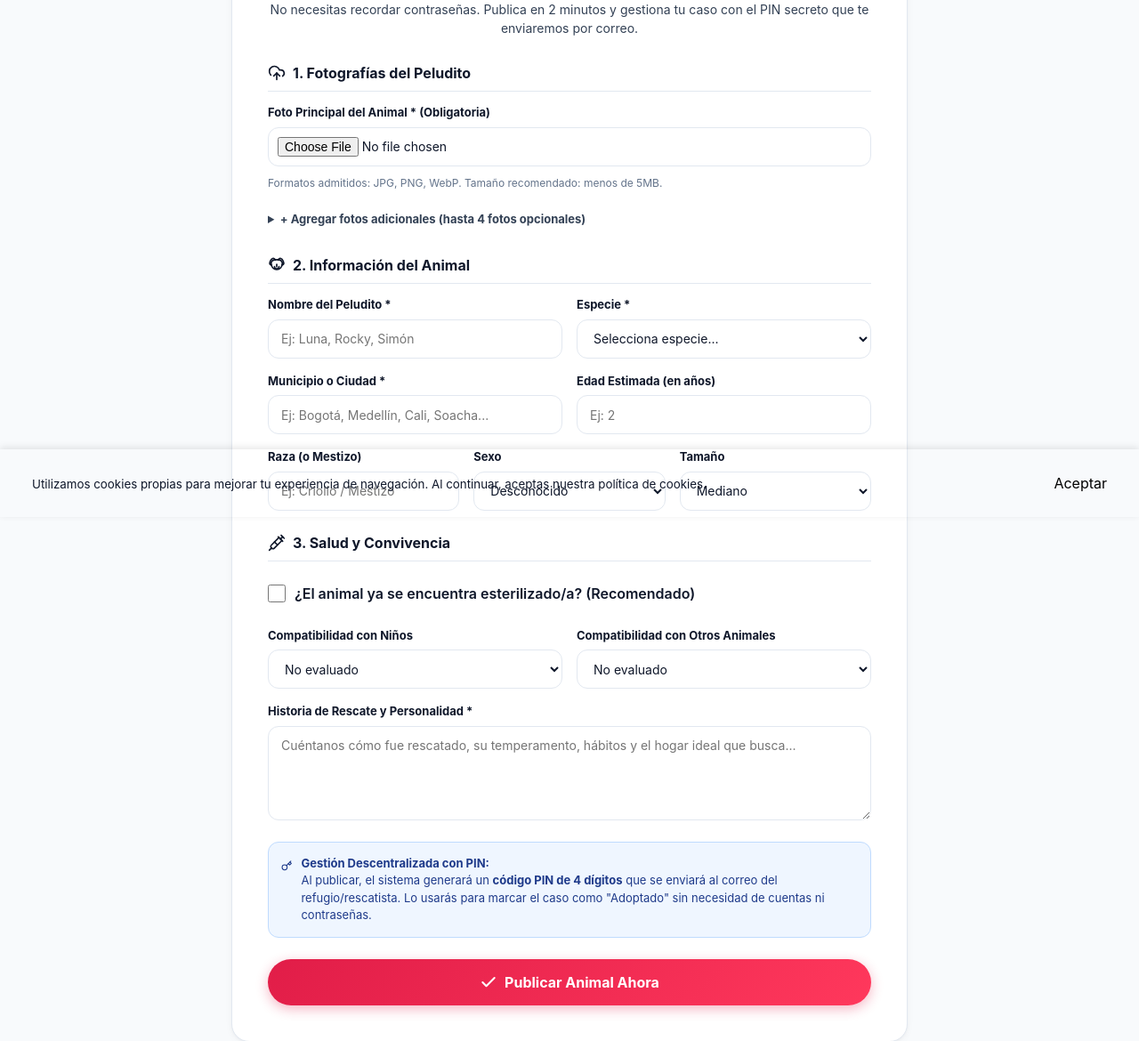
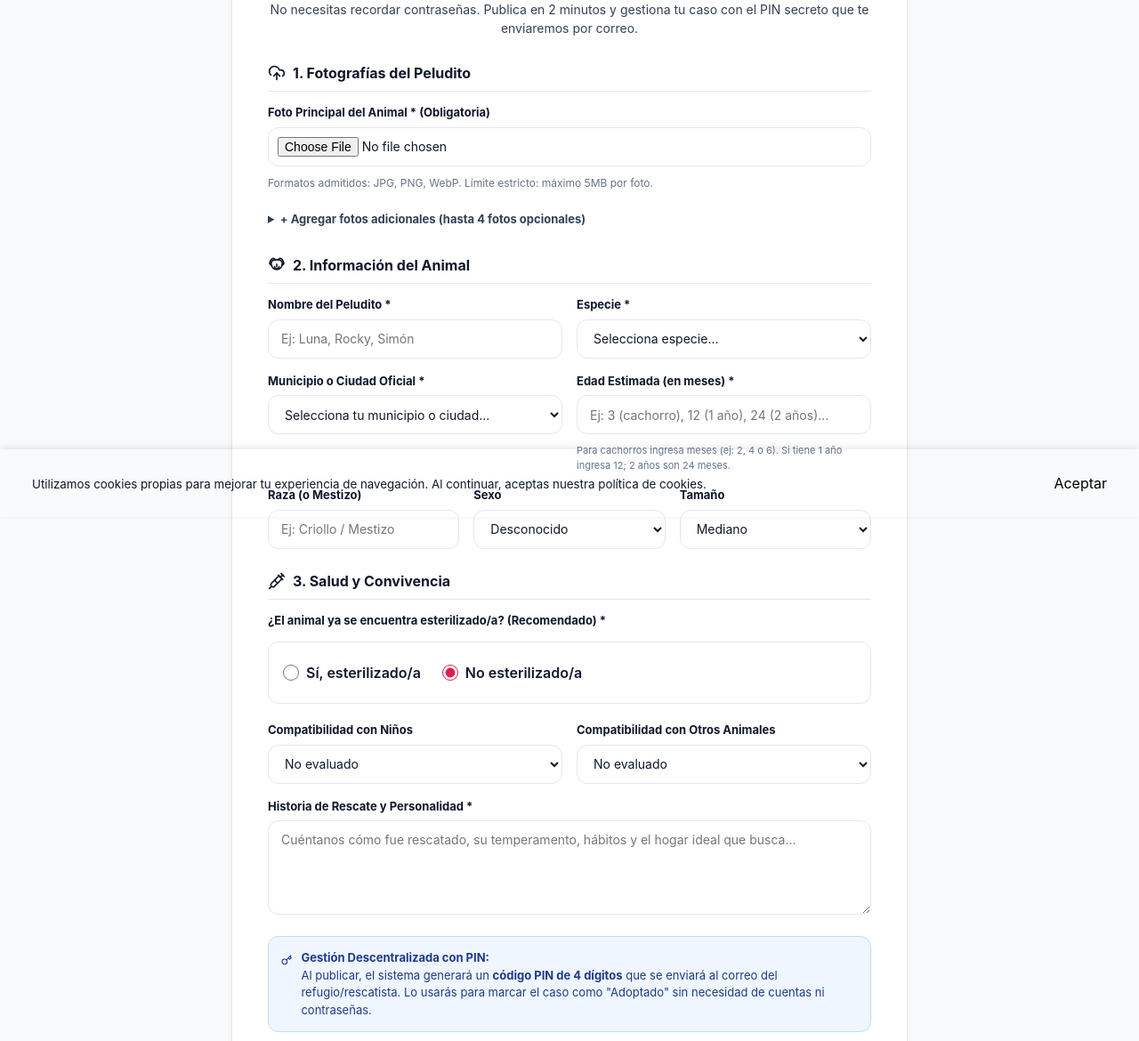
Before and after one commit to Developmi/sos-animales, a Python web app: template app/domains/animals/templates/profile_form.html in a window 1280 px wide. Shown: the part 219-1389 px from the top of the page at 89% size. Run offline with Jinja, Linux system fonts and the light colour scheme; the template is opened without the code that fills it, so the values that code supplies are empty.

Commit message:
feat(animals): add age in months, image size validation and form UX

```diff
--- a/app/domains/animals/models.py
+++ b/app/domains/animals/models.py
@@ -38,6 +38,7 @@ class AnimalProfile(Base):  # type: ignore[misc]
         String(20), nullable=False
     )  # 'canino' o 'felino'
     breed: Mapped[str | None] = mapped_column(String(100), nullable=True)
+    age_months: Mapped[int | None] = mapped_column(Integer, nullable=True)
     age_years: Mapped[int | None] = mapped_column(Integer, nullable=True)
     size: Mapped[str | None] = mapped_column(
         String(20), nullable=True
--- a/app/domains/animals/schemas.py
+++ b/app/domains/animals/schemas.py
@@ -20,6 +20,7 @@ class AnimalCreate(BaseModel):
     species: str = Field(...)
     municipality: str = Field(..., min_length=3, max_length=100)
     breed: Optional[str] = None
+    age_months: Optional[int] = Field(None, ge=1, le=360)
     age_years: Optional[int] = Field(None, ge=0, le=50)
     size: Optional[str] = Field(None, pattern=r"^(pequeno|mediano|grande)$")
     is_sterilized: bool = False
--- a/app/domains/animals/templates/profile_form.html
+++ b/app/domains/animals/templates/profile_form.html
@@ -36,7 +36,7 @@
           required
           class="form-control"
           style="padding: 10px;"
-          onchange="const file = this.files[0]; if (file) { const reader = new FileReader(); reader.onload = (e) => { document.getElementById('preview-main-img').src = e.target.result; document.getElementById('preview-main-box').style.display = 'block'; }; reader.readAsDataURL(file); }"
+          onchange="const file = this.files[0]; if (file) { if (file.size > 5 * 1024 * 1024) { alert('El archivo no puede superar los 5MB. Por favor selecciona una imagen más ligera.'); this.value = ''; document.getElementById('preview-main-box').style.display = 'none'; return; } const reader = new FileReader(); reader.onload = (e) => { document.getElementById('preview-main-img').src = e.target.result; document.getElementById('preview-main-box').style.display = 'block'; }; reader.readAsDataURL(file); }"
         />
         <div id="preview-main-box" style="display: none; margin-top: 12px;">
           <div style="width: 140px; height: 140px; border-radius: 12px; overflow: hidden; border: 2px solid var(--color-primary); box-shadow: var(--shadow-sm);">
@@ -44,7 +44,7 @@
           </div>
         </div>
         <small style="color: var(--color-text-muted); font-size: 12px; display: block; margin-top: 4px;">
-          Formatos admitidos: JPG, PNG, WebP. Tamaño recomendado: menos de 5MB.
+          Formatos admitidos: JPG, PNG, WebP. Límite estricto: máximo 5MB por foto.
         </small>
       </div>
 
@@ -55,19 +55,19 @@
         <div class="form-row two-cols" style="margin-top: 12px;">
           <div class="form-group">
             <label class="form-label" for="foto-2">Foto adicional 2</label>
-            <input id="foto-2" type="file" name="foto_2" accept="image/*" class="form-control" style="padding: 8px;" />
+            <input id="foto-2" type="file" name="foto_2" accept="image/*" class="form-control" style="padding: 8px;" onchange="if(this.files[0] && this.files[0].size > 5*1024*1024){alert('El archivo no puede superar 5MB.'); this.value='';}" />
           </div>
           <div class="form-group">
             <label class="form-label" for="foto-3">Foto adicional 3</label>
-            <input id="foto-3" type="file" name="foto_3" accept="image/*" class="form-control" style="padding: 8px;" />
+            <input id="foto-3" type="file" name="foto_3" accept="image/*" class="form-control" style="padding: 8px;" onchange="if(this.files[0] && this.files[0].size > 5*1024*1024){alert('El archivo no puede superar 5MB.'); this.value='';}" />
           </div>
           <div class="form-group">
             <label class="form-label" for="foto-4">Foto adicional 4</label>
-            <input id="foto-4" type="file" name="foto_4" accept="image/*" class="form-control" style="padding: 8px;" />
+            <input id="foto-4" type="file" name="foto_4" accept="image/*" class="form-control" style="padding: 8px;" onchange="if(this.files[0] && this.files[0].size > 5*1024*1024){alert('El archivo no puede superar 5MB.'); this.value='';}" />
           </div>
           <div class="form-group">
             <label class="form-label" for="foto-5">Foto adicional 5</label>
-            <input id="foto-5" type="file" name="foto_5" accept="image/*" class="form-control" style="padding: 8px;" />
+            <input id="foto-5" type="file" name="foto_5" accept="image/*" class="form-control" style="padding: 8px;" onchange="if(this.files[0] && this.files[0].size > 5*1024*1024){alert('El archivo no puede superar 5MB.'); this.value='';}" />
           </div>
         </div>
       </details>
@@ -95,13 +95,37 @@
 
       <div class="form-row two-cols">
         <div class="form-group">
-          <label class="form-label" for="pet-muni">Municipio o Ciudad *</label>
-          <input type="text" id="pet-muni" name="municipality" class="form-control" placeholder="Ej: Bogotá, Medellín, Cali, Soacha..." required />
+          <label class="form-label" for="pet-muni">Municipio o Ciudad Oficial *</label>
+          <select id="pet-muni" name="municipality" class="form-control" required>
+            <option value="" disabled selected>Selecciona tu municipio o ciudad...</option>
+            {% if grouped_municipalities %}
+              {% for department, municipalities in grouped_municipalities.items() %}
+                <optgroup label="{{ department }}">
+                  {% for m in municipalities %}
+                    <option value="{{ m }}">{{ m }}</option>
+                  {% endfor %}
+                </optgroup>
+              {% endfor %}
+            {% endif %}
+          </select>
         </div>
 
         <div class="form-group">
-          <label class="form-label" for="pet-age">Edad Estimada (en años)</label>
-          <input type="number" id="pet-age" name="age_years" min="0" max="25" step="1" class="form-control" placeholder="Ej: 2" />
+          <label class="form-label" for="pet-age-months">Edad Estimada (en meses) *</label>
+          <input
+            type="number"
+            id="pet-age-months"
+            name="age_months"
+            min="1"
+            max="300"
+            step="1"
+            class="form-control"
+            placeholder="Ej: 3 (cachorro), 12 (1 año), 24 (2 años)..."
+            required
+          />
+          <small style="color: var(--color-text-muted); font-size: 11px; display: block; margin-top: 4px;">
+            Para cachorros ingresa meses (ej: 2, 4 o 6). Si tiene 1 año ingresa 12; 2 años son 24 meses.
+          </small>
         </div>
       </div>
 
@@ -135,11 +159,20 @@
         {{ icons.syringe("", 20) }} 3. Salud y Convivencia
       </div>
 
-      <div style="margin-bottom: 16px;">
-        <label class="form-checkbox-row">
-          <input type="checkbox" name="is_sterilized" value="true" />
-          <span style="font-weight: 600; color: var(--color-text-main);">¿El animal ya se encuentra esterilizado/a? (Recomendado)</span>
+      <div class="form-group" style="margin-bottom: 20px;">
+        <label class="form-label" style="display: block; margin-bottom: 8px;">
+          ¿El animal ya se encuentra esterilizado/a? (Recomendado) *
         </label>
+        <div style="display: flex; gap: 24px; align-items: center; background: #FFFFFF; padding: 12px 16px; border: 1px solid var(--color-border); border-radius: var(--radius-md);">
+          <label style="display: flex; align-items: center; gap: 8px; cursor: pointer; font-weight: 600; color: var(--color-text-main); margin: 0;">
+            <input type="radio" name="is_sterilized" value="true" required style="width: 18px; height: 18px; accent-color: var(--color-primary);" />
+            <span>Sí, esterilizado/a</span>
+          </label>
+          <label style="display: flex; align-items: center; gap: 8px; cursor: pointer; font-weight: 600; color: var(--color-text-main); margin: 0;">
+            <input type="radio" name="is_sterilized" value="false" checked required style="width: 18px; height: 18px; accent-color: var(--color-primary);" />
+            <span>No esterilizado/a</span>
+          </label>
+        </div>
       </div>
 
       <div class="form-row two-cols" style="margin-bottom: 16px;">
--- a/app/domains/animals/templates/profile_list.html
+++ b/app/domains/animals/templates/profile_list.html
@@ -14,7 +14,7 @@
             {% if animal.is_sterilized %}
               <span class="pet-chip chip-teal">{{ icons.check("", 14) }} Esterilizado</span>
             {% endif %}
-            {% if animal.age_years is not none and animal.age_years < 1 %}
+            {% if (animal.age_months is not none and animal.age_months < 12) or (animal.age_years is not none and animal.age_years < 1) %}
               <span class="pet-chip chip-amber">Cachorro</span>
             {% endif %}
             {% if animal.status == 'adopted' or animal.status == 'ADOPTADO' %}
@@ -36,7 +36,7 @@
             <span class="pet-gender-badge">{{ (animal.sexo or animal.species) | capitalize }}</span>
           </div>
           <div class="pet-meta-line">
-            <span>{{ animal.breed or 'Criollo / Mestizo' }}</span> • <span>{% if animal.age_years is not none %}{{ animal.age_years }} {% if animal.age_years == 1 %}año{% else %}años{% endif %}{% else %}Edad no especificada{% endif %}</span>
+            <span>{{ animal.breed or 'Criollo / Mestizo' }}</span> • <span>{% if animal.age_months is not none %}{% if animal.age_months < 12 %}{{ animal.age_months }} {% if animal.age_months == 1 %}mes{% else %}meses{% endif %}{% elif animal.age_months % 12 == 0 %}{{ animal.age_months // 12 }} {% if animal.age_months // 12 == 1 %}año{% else %}años{% endif %}{% else %}{{ animal.age_months // 12 }} a, {{ animal.age_months % 12 }} m{% endif %}{% elif animal.age_years is not none %}{{ animal.age_years }} {% if animal.age_years == 1 %}año{% else %}años{% endif %}{% else %}Edad no especificada{% endif %}</span>
           </div>
           <div class="pet-location-row">
             {{ icons.pin_location("", 16) }}
```
Also changed, not shown: app/domains/animals/router.py (+34 -5 lines), app/domains/animals/templates/index.html (+11 -11 lines), app/domains/animals/templates/profile_detail.html (+15 -1 lines), app/domains/animals/tools.py (+31 -0 lines), migrations/versions/04383ed9c0b4_add_age_months_to_animal_profiles.py (added, +32 -0 lines), tests/domains/test_animals_tools.py (+61 -0 lines).
